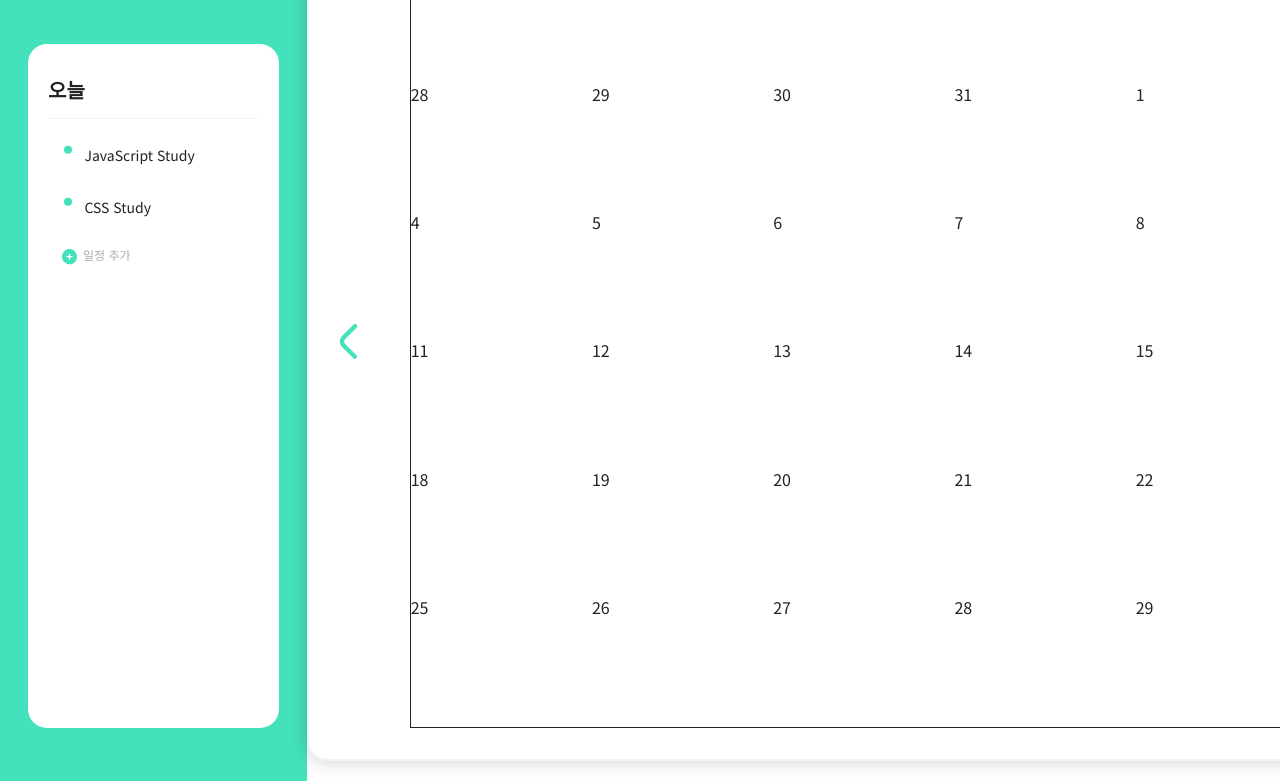
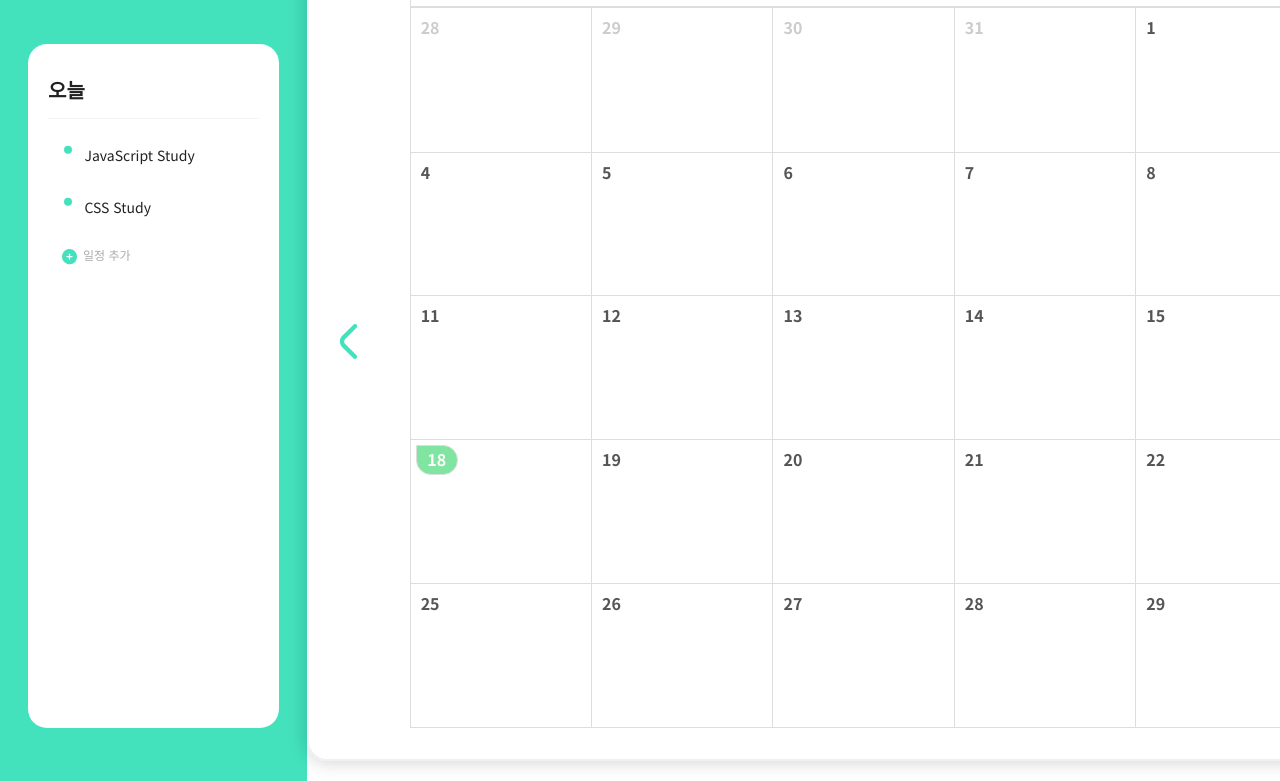
Before and after one commit to Jung-sunghoon/calendarProject-fe, a plain HTML site: page index.html in a window 1280 px wide. Shown: the part 263-1044 px from the top of the page. Drawn offline with Linux system fonts and the light colour scheme; a web font is replaced by a local one.

Commit message:
캘린더 css 파일 생성 및 구현

```diff
--- a/css/calendar.css
+++ b/css/calendar.css
@@ -1,10 +1,58 @@
 .calendar-date {
   width: 90%;
   height: 100%;
-  border: 1px solid;
 }
 table {
   width: 100%;
   height: 100%;
-  border-collapse: collapse; /* 테두리 안 겹치도록 설정 */
+  border-collapse: collapse;
+  table-layout: fixed; /* 셀 크기 고정 */
 }
+th {
+  padding: 15px 0;
+  font-weight: bold;
+  color: #333;
+  border-bottom: 2px solid #dddddd;
+  height: 40px; /* 요일 칸 높이 고정 */
+}
+td {
+  text-align: left;
+  padding: 5px;
+  border: 1px solid #dddddd;
+  height: calc((100% - 40px) / 6); /* 높이 6줄 나눔 */
+  vertical-align: top;
+  padding: 10px;
+}
+tr {
+  color: #555;
+  font-weight: bold;
+  border: 1px solid #dddddd;
+  position: relative; /* 자식 요소의 절대 위치를 위한 기준 */
+}
+.sunday {
+  color: red;
+}
+
+.saturday {
+  color: blue;
+}
+.prev-month,
+.next-month {
+  color: #cccccc;
+}
+
+/* today 스타일 적용하는데 height 길이 늘리면 셀이 커집니다
+   css 고수님들 도와주세요..
+*/
+.today {
+  background-color: #7fe5a1;
+  border-radius: 0px 30px 30px 30px;
+  color: white;
+  font-weight: bold;
+  width: 42px;
+  height: 30px;
+  display: flex;
+  justify-content: center;
+  align-items: center;
+  margin: 5px 0 0 5px;
+}
```
